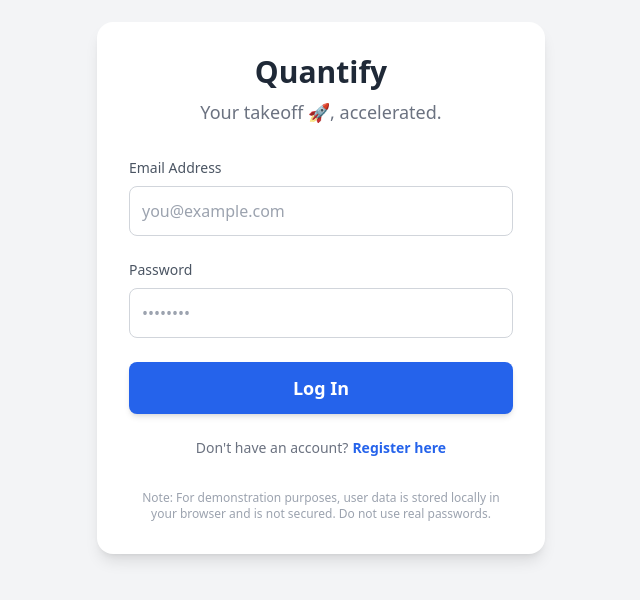
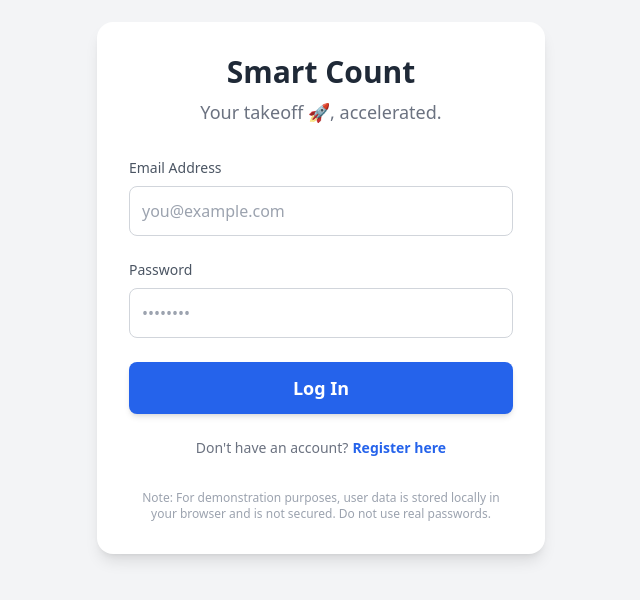
Before and after one commit to PrismSystems/SmartCount-EC2, a React (Vite) app: page / in a window 1280 px wide. Shown: the part 112-712 px from the top of the page, without its empty margins (319-959 px from the left). Built offline with nearby package versions, Linux system fonts and the light colour scheme.

Commit message:
change app name Smart Count

```diff
--- a/constants.ts
+++ b/constants.ts
@@ -1,4 +1,4 @@
 export const LINEAR_DISCIPLINE_NAME = "Linear";
 export const Version_Number = "1.2.0";
 export const App_Tag_Line = "Your takeoff 🚀, accelerated."
-export const App_Name = "Quantify";
+export const App_Name = "Smart Count";
```
